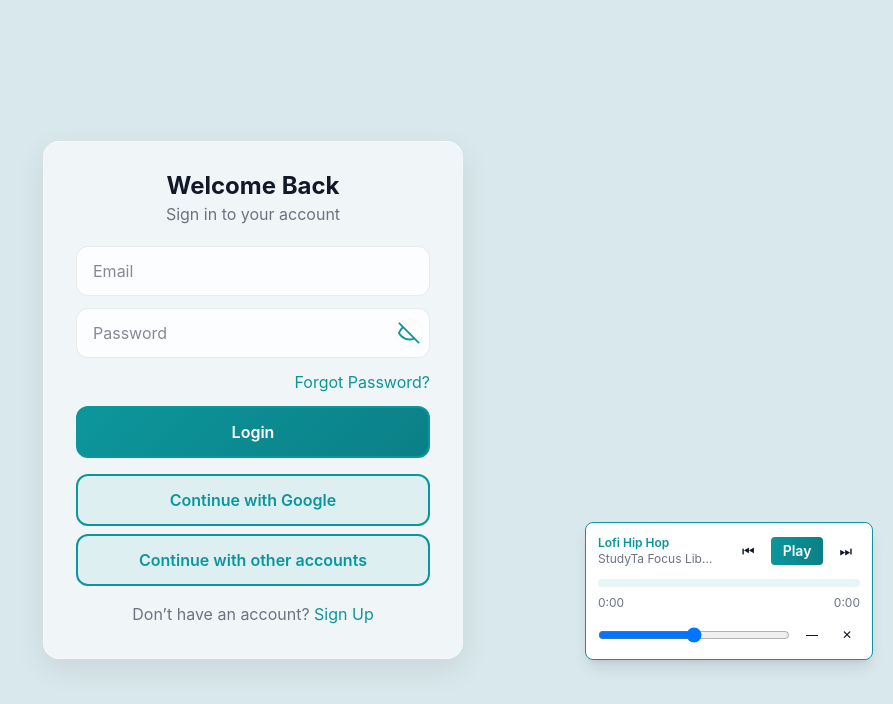
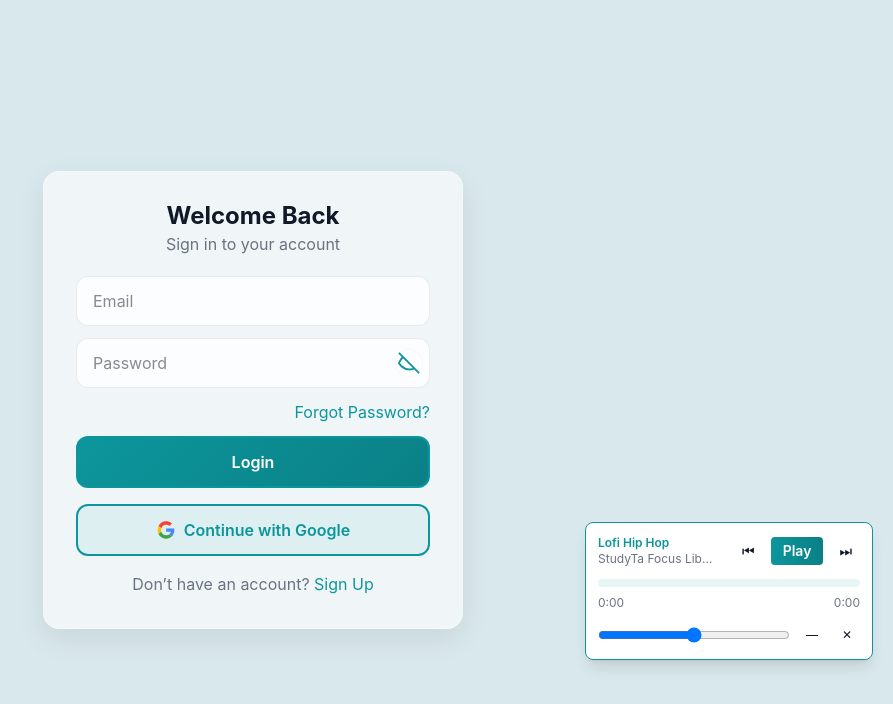
Before and after one commit to Hachimanka/StudyTaa, a React (Vite) app in the folder frontend/: page /login in a window 1280 px wide. Shown: the top 704 px of the page, without its empty margins (387-1280 px from the left). Built offline with nearby package versions, Linux system fonts and the light colour scheme; no server answers.

Commit message:
Enhance login and registration buttons with Google icon for improved user experience

```diff
--- a/frontend/src/pages/Login.jsx
+++ b/frontend/src/pages/Login.jsx
@@ -105,8 +105,19 @@ export default function Login() {
         )}
 
         <div style={{ marginTop: 16, display: 'grid', gap: 8 }}>
-          <button className="btn-modern btn-secondary auth-btn-full">Continue with Google</button>
-          <button className="btn-modern btn-secondary auth-btn-full">Continue with other accounts</button>
+          <button className="btn-modern btn-secondary auth-btn-full" style={{ display: 'flex', alignItems: 'center', justifyContent: 'center', gap: 8 }}>
+            <span style={{ display: 'flex', alignItems: 'center' }}>
+              <svg xmlns="http://www.w3.org/2000/svg" width="20" height="20" viewBox="0 0 16 16">
+                <g fill="none" fill-rule="evenodd" clip-rule="evenodd">
+                  <path fill="#F44336" d="M7.209 1.061c.725-.081 1.154-.081 1.933 0a6.57 6.57 0 0 1 3.65 1.82a100 100 0 0 0-1.986 1.93q-1.876-1.59-4.188-.734q-1.696.78-2.362 2.528a78 78 0 0 1-2.148-1.658a.26.26 0 0 0-.16-.027q1.683-3.245 5.26-3.86" opacity=".987"/>
+                  <path fill="#FFC107" d="M1.946 4.92q.085-.013.161.027a78 78 0 0 0 2.148 1.658A7.6 7.6 0 0 0 4.04 7.99q.037.678.215 1.331L2 11.116Q.527 8.038 1.946 4.92" opacity=".997"/>
+                  <path fill="#448AFF" d="M12.685 13.29a26 26 0 0 0-2.202-1.74q1.15-.812 1.396-2.228H8.122V6.713q3.25-.027 6.497.055q.616 3.345-1.423 6.032a7 7 0 0 1-.51.49" opacity=".999"/>
+                  <path fill="#43A047" d="M4.255 9.322q1.23 3.057 4.51 2.854a3.94 3.94 0 0 0 1.718-.626q1.148.812 2.202 1.74a6.62 6.62 0 0 1-4.027 1.684a6.4 6.4 0 0 1-1.02 0Q3.82 14.524 2 11.116z" opacity=".993"/>
+                </g>
+              </svg>
+            </span>
+            <span>Continue with Google</span>
+          </button>
         </div>
 
         <p className="auth-subtext">
--- a/frontend/src/pages/Register.jsx
+++ b/frontend/src/pages/Register.jsx
@@ -79,8 +79,19 @@ export default function Signup() {
         )}
 
         <div style={{ marginTop: 16, display: 'grid', gap: 8 }}>
-          <button className="btn-modern btn-secondary auth-btn-full">Continue with Google</button>
-          <button className="btn-modern btn-secondary auth-btn-full">Continue with other accounts</button>
+          <button className="btn-modern btn-secondary auth-btn-full" style={{ display: 'flex', alignItems: 'center', justifyContent: 'center', gap: 8 }}>
+            <span style={{ display: 'flex', alignItems: 'center' }}>
+              <svg xmlns="http://www.w3.org/2000/svg" width="20" height="20" viewBox="0 0 16 16">
+                <g fill="none" fill-rule="evenodd" clip-rule="evenodd">
+                  <path fill="#F44336" d="M7.209 1.061c.725-.081 1.154-.081 1.933 0a6.57 6.57 0 0 1 3.65 1.82a100 100 0 0 0-1.986 1.93q-1.876-1.59-4.188-.734q-1.696.78-2.362 2.528a78 78 0 0 1-2.148-1.658a.26.26 0 0 0-.16-.027q1.683-3.245 5.26-3.86" opacity=".987"/>
+                  <path fill="#FFC107" d="M1.946 4.92q.085-.013.161.027a78 78 0 0 0 2.148 1.658A7.6 7.6 0 0 0 4.04 7.99q.037.678.215 1.331L2 11.116Q.527 8.038 1.946 4.92" opacity=".997"/>
+                  <path fill="#448AFF" d="M12.685 13.29a26 26 0 0 0-2.202-1.74q1.15-.812 1.396-2.228H8.122V6.713q3.25-.027 6.497.055q.616 3.345-1.423 6.032a7 7 0 0 1-.51.49" opacity=".999"/>
+                  <path fill="#43A047" d="M4.255 9.322q1.23 3.057 4.51 2.854a3.94 3.94 0 0 0 1.718-.626q1.148.812 2.202 1.74a6.62 6.62 0 0 1-4.027 1.684a6.4 6.4 0 0 1-1.02 0Q3.82 14.524 2 11.116z" opacity=".993"/>
+                </g>
+              </svg>
+            </span>
+            <span>Continue with Google</span>
+          </button>
         </div>
 
         <p className="auth-subtext">
```
